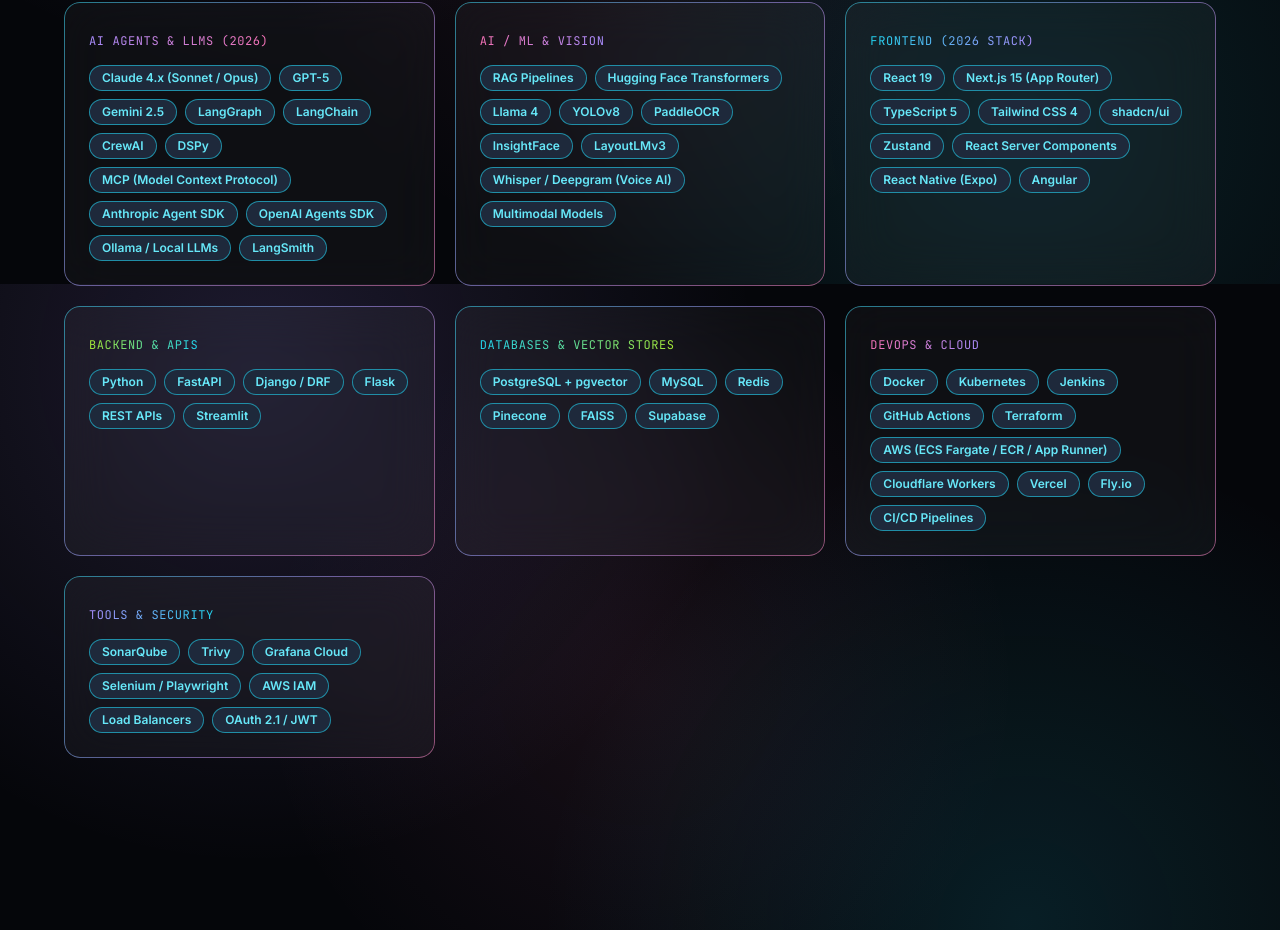
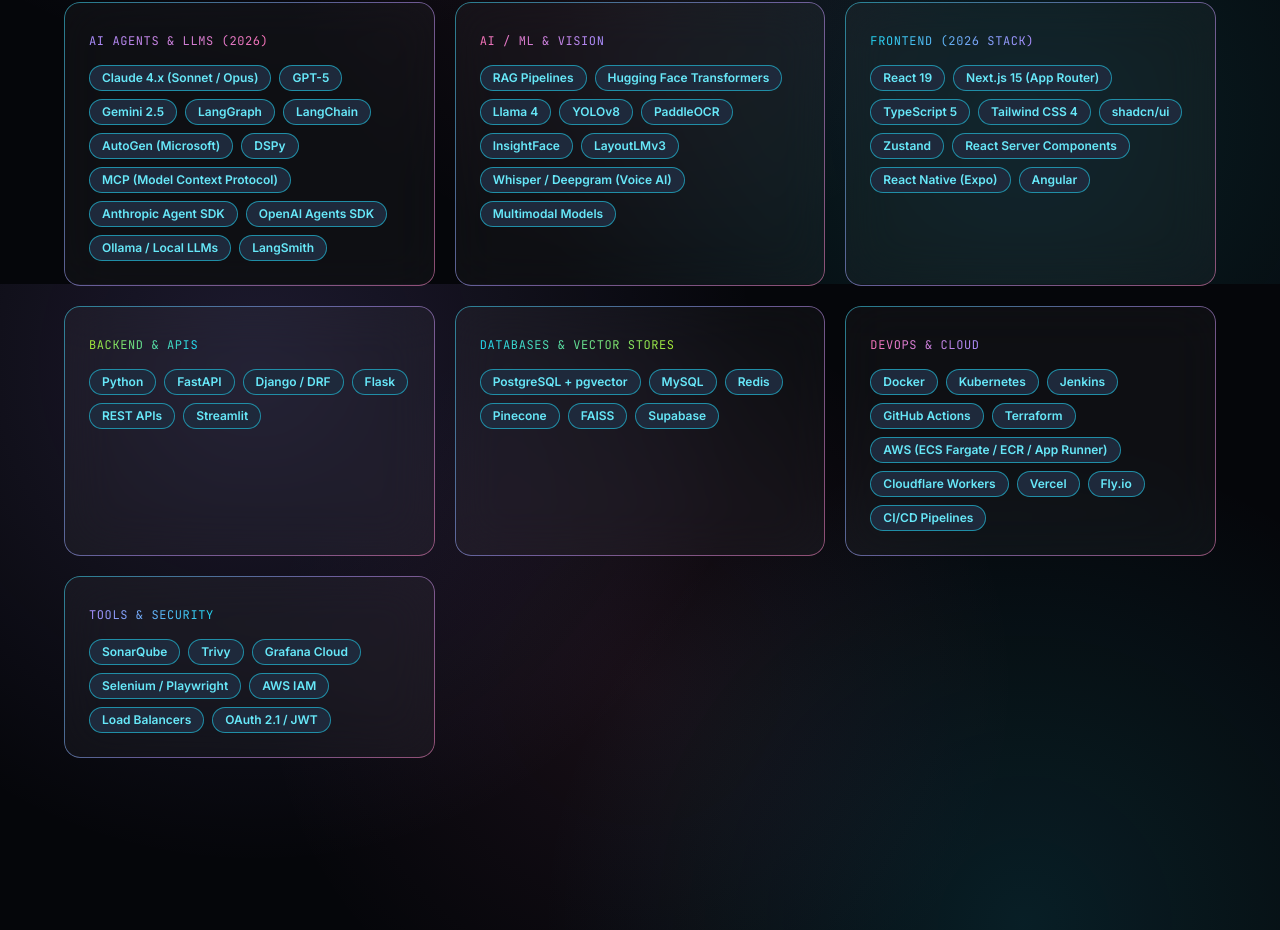
Before and after one commit to sanket801036/portfolio, a React (Vite) app: page / in a window 1280 px wide. Shown: the part 2116-3046 px from the top of the page. Built offline with nearby package versions, Linux system fonts and the light colour scheme.

Commit message:
chore: replace CrewAI with AutoGen in AI Agents stack

```diff
--- a/src/data/portfolio.ts
+++ b/src/data/portfolio.ts
@@ -34,7 +34,7 @@ export const skillGroups = [
       "Gemini 2.5",
       "LangGraph",
       "LangChain",
-      "CrewAI",
+      "AutoGen (Microsoft)",
       "DSPy",
       "MCP (Model Context Protocol)",
       "Anthropic Agent SDK",
```
